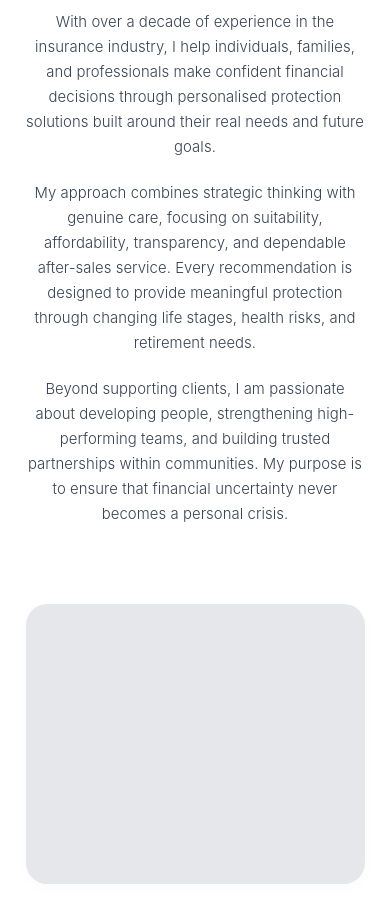
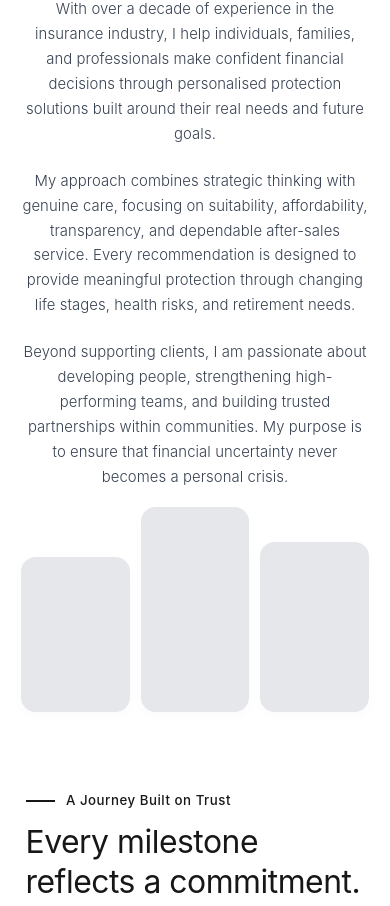
Before and after one commit to ChemyDigi/pk-web, a Next.js app: page /about in a window 390 px wide. Shown: the part 1091-1997 px from the top of the page. Built offline with nearby package versions, Linux system fonts and the light colour scheme; a web font is replaced by a local one.

Commit message:
about page about me section 3 images responsive updated

```diff
--- a/css/about/AboutStory.css
+++ b/css/about/AboutStory.css
@@ -7,8 +7,8 @@
   width: 100%;
   background-color: #ffffff;
   color: #171717;
-  padding-top: 4rem;
-  padding-bottom: 2.5rem;
+  padding-top: 3.25rem;
+  padding-bottom: 2.25rem;
   overflow: hidden;
 }
 
@@ -31,8 +31,8 @@
   max-width: 84rem; /* ~1344px */
   margin-left: auto;
   margin-right: auto;
-  padding-left: 1.5rem;
-  padding-right: 1.5rem;
+  padding-left: 1.25rem;
+  padding-right: 1.25rem;
 }
 
 @media (min-width: 640px) {
@@ -156,24 +156,24 @@
    ========================================================================== */
 
 .about-story-boxes-grid {
-  margin-top: 4.5rem;
+  margin-top: 2.25rem;
   display: grid;
-  grid-template-columns: 1fr;
-  row-gap: 1.5rem;
+  grid-template-columns: repeat(3, minmax(0, 1fr));
+  column-gap: 0.625rem;
+  align-items: end;
 }
 
 @media (min-width: 640px) {
   .about-story-boxes-grid {
-    margin-top: 5.5rem;
+    margin-top: 4rem;
+    column-gap: 1.25rem;
   }
 }
 
 @media (min-width: 768px) {
   .about-story-boxes-grid {
-    grid-template-columns: repeat(3, minmax(0, 1fr));
+    margin-top: 5.5rem;
     column-gap: 1.5rem;
-    row-gap: 0;
-    align-items: end;
   }
 }
 
@@ -187,9 +187,15 @@
 .about-story-box {
   width: 100%;
   background-color: #e5e7eb;
-  border-radius: 1.25rem; /* 20px */
+  border-radius: 0.875rem; /* 14px on mobile */
   box-shadow: 0 4px 15px rgba(0, 0, 0, 0.02);
   transition: transform 0.3s ease, box-shadow 0.3s ease;
+}
+
+@media (min-width: 640px) {
+  .about-story-box {
+    border-radius: 1.25rem; /* 20px on tablet & desktop */
+  }
 }
 
 .about-story-box:hover {
@@ -199,13 +205,18 @@
 
 /* Box 1 (Left): Standard Height */
 .about-story-box-1 {
-  min-height: 280px;
+  height: 155px;
+}
+
+@media (min-width: 640px) {
+  .about-story-box-1 {
+    height: 240px;
+  }
 }
 
 @media (min-width: 768px) {
   .about-story-box-1 {
     height: 330px;
-    min-height: auto;
   }
 }
 
@@ -217,13 +228,20 @@
 
 /* Box 2 (Center): Taller and Elevated */
 .about-story-box-2 {
-  min-height: 340px;
+  height: 205px;
+  margin-top: -1.25rem;
+}
+
+@media (min-width: 640px) {
+  .about-story-box-2 {
+    height: 310px;
+    margin-top: -2rem;
+  }
 }
 
 @media (min-width: 768px) {
   .about-story-box-2 {
     height: 410px;
-    min-height: auto;
     margin-top: -2.5rem;
   }
 }
@@ -237,13 +255,18 @@
 
 /* Box 3 (Right): Balanced Height */
 .about-story-box-3 {
-  min-height: 300px;
+  height: 170px;
+}
+
+@media (min-width: 640px) {
+  .about-story-box-3 {
+    height: 260px;
+  }
 }
 
 @media (min-width: 768px) {
   .about-story-box-3 {
     height: 350px;
-    min-height: auto;
   }
 }
 
```
